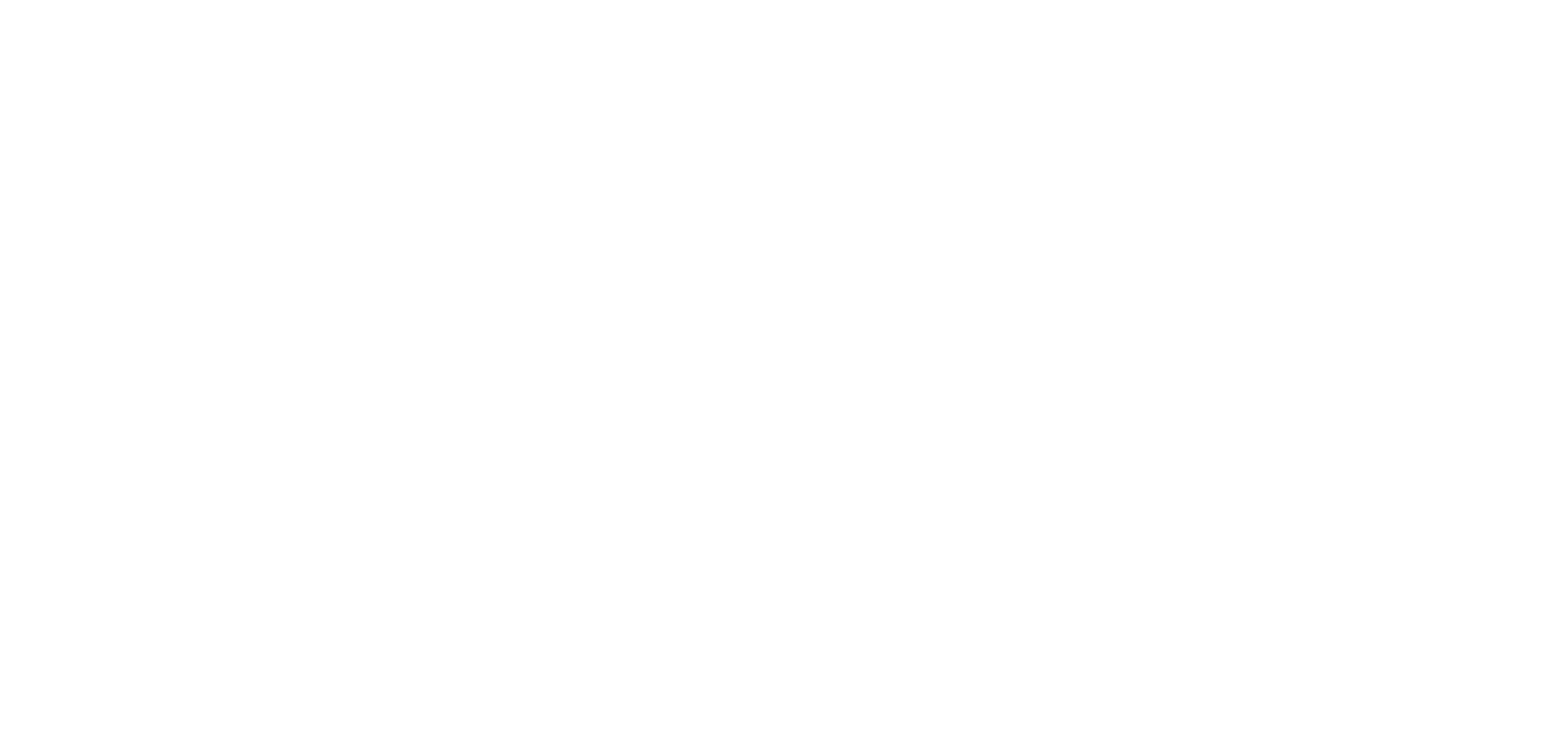
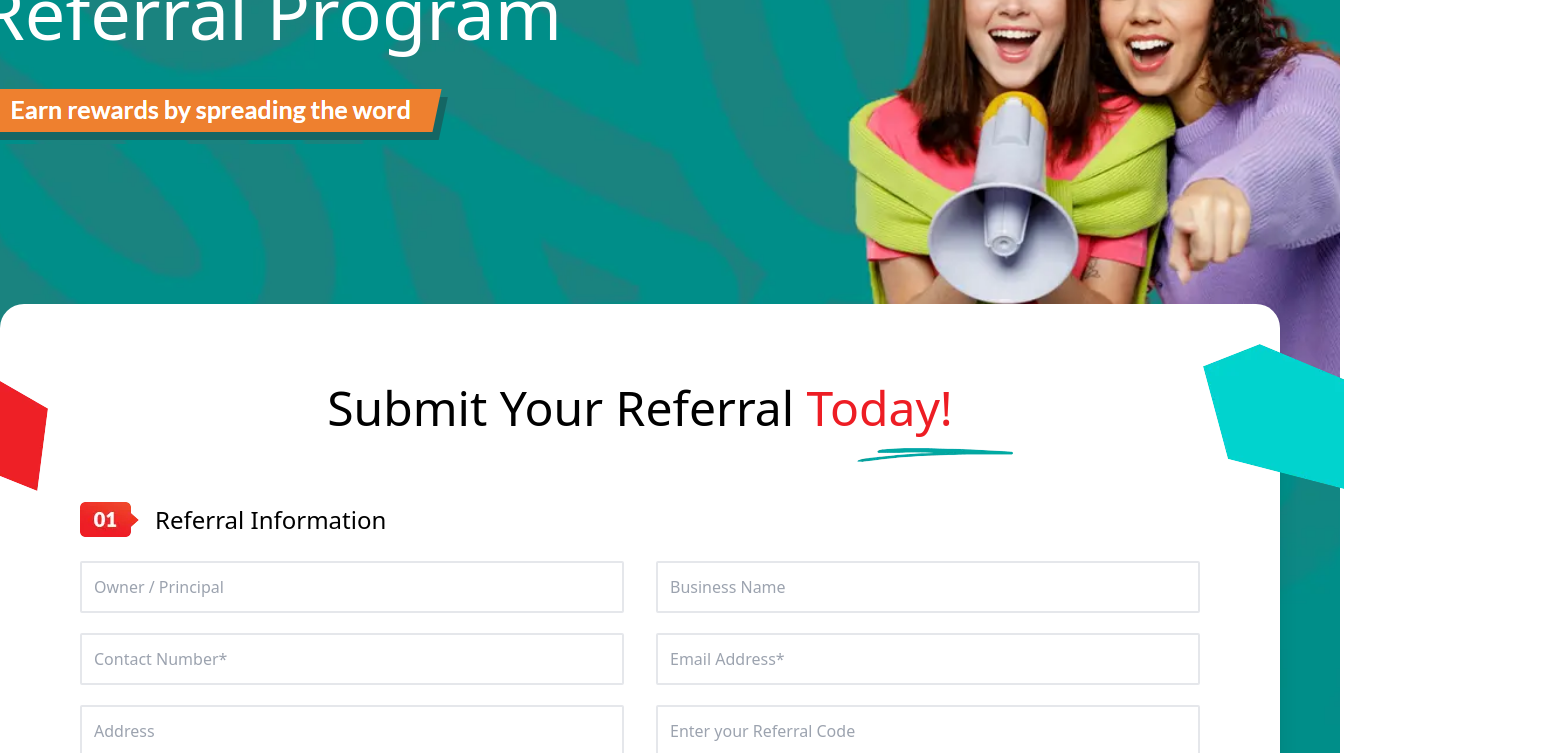
Before and after one commit to shrabontambuli/Vendrax, a React (Vite) app: page /submit-referral in a window 1280 px wide. Before the commit this address had no page. Shown: the part 344-1097 px from the top of the page, 1564 px wide, since content can reach past the window. Before the commit the page ends 800 px from the top, so only its background shows below. Built offline with nearby package versions, Linux system fonts and the light colour scheme.

Commit message:
create submit referral page

```diff
--- a/src/components/Footer.jsx
+++ b/src/components/Footer.jsx
@@ -75,7 +75,7 @@ const Footer = () => {
             <a href="/referral" className="hover:text-[#ee5028] transition-all">
               Referral Program
             </a>
-            <a href="/" className="hover:text-[#ee5028] transition-all">
+            <a href="/reseller" className="hover:text-[#ee5028] transition-all">
               ISO Reseller Program
             </a>
             <a href="/" className="hover:text-[#ee5028] transition-all">
--- a/src/components/Navbar.jsx
+++ b/src/components/Navbar.jsx
@@ -132,13 +132,13 @@ const Navbar = () => {
                       <Link to="/referral">Referral Program</Link>
                     </li>
                     <li className="hover:bg-[#00c6c0] text-xl border-b-2 md:border-b-2 pt-4 pb-2 md:pb-0">
-                      <Link to="/">ISO Reseller Program</Link>
+                      <Link to="/reseller">ISO Reseller Program</Link>
                     </li>
                     <li className="hover:bg-[#00c6c0] text-xl border-b-2 md:border-b-2 pt-4 pb-2 md:pb-0">
                       <Link to="/">Agent Revenue Share</Link>
                     </li>
                     <li className="hover:bg-[#00c6c0] text-xl border-b-2 md:border-b-2 pt-4 pb-2 md:pb-0">
-                      <Link to="/">Submit Referral</Link>
+                      <Link to="/submit-referral">Submit Referral</Link>
                     </li>
                   </ul>
                 </details>
@@ -210,13 +210,13 @@ const Navbar = () => {
                       <Link to="/referral">Referral Program</Link>
                     </li>
                     <li className="hover:bg-[#00c6c0] text-sm">
-                      <Link to="/">ISO Reseller Program</Link>
+                      <Link to="/reseller">ISO Reseller Program</Link>
                     </li>
                     <li className="hover:bg-[#00c6c0] text-sm">
                       <Link to="/">Agent Revenue Share</Link>
                     </li>
                     <li className="hover:bg-[#00c6c0] text-sm">
-                      <Link to="/">Submit Referral</Link>
+                      <Link to="/submit-referral">Submit Referral</Link>
                     </li>
                   </ul>
                 </details>
--- /dev/null
+++ b/src/components/Partnership/Reseller/ResellerBanner.jsx
@@ -0,0 +1,11 @@
+import React from 'react';
+
+const ResellerBanner = () => {
+    return (
+        <div>
+
+        </div>
+    );
+};
+
+export default ResellerBanner;
--- /dev/null
+++ b/src/components/Partnership/SubmitReferral/SubmitReferralForm.jsx
@@ -0,0 +1,139 @@
+import React from "react";
+
+const SubmitReferralForm = () => {
+  return (
+    <div className="pb-60 md:pb-[860px] lg:pb-[600px]">
+      <div
+        className="h-screen pt-40 lg:pt-52 relative"
+        style={{
+          backgroundImage: "url(/images/acc-banner.webp)",
+        }}
+      >
+        <div
+          className="w-[400px] md:w-[800px] lg:w-[1400px] mx-auto px-4 lg:px-10 pt-14 lg:pt-10 absolute right-2/4 transform translate-x-1/2"
+          style={{
+            backgroundImage: "url(/images/ref-ban.webp)",
+            backgroundRepeat: "no-repeat",
+            backgroundSize: "cover",
+          }}
+        >
+          <h1 className="text-2xl md:text-4xl lg:text-7xl text-white font-medium mb-10 lg:w-7/12">
+            Welcome to Vendrax Referral Program
+          </h1>
+          <img src="/images/earn.png" alt="img" />
+          <div className="mt-16 lg:mt-40">
+            <div className="shadow-xl max-w-screen-xl mx-auto p-8 md:p-20 bg-white rounded-3xl relative">
+              <h1 className="text-2xl lg:text-5xl text-center text-black font-medium mb-8">
+                Submit Your Referral{" "}
+                <span className="text-[#ed1d24]">Today!</span>
+              </h1>
+              <div className="w-full lg:w-10/12 flex justify-end -mt-4">
+                <img src="/images/head-bg3.webp" alt="icon" />
+              </div>
+              <div className="flex items-center gap-4 mt-10">
+                <img src="/images/one.webp" alt="icon" />
+                <h4 className="text-2xl text-black font-medium">
+                  Referral Information
+                </h4>
+              </div>
+              <form className="flex flex-col gap-5 mt-6">
+                <div className="flex items-center gap-8">
+                  <div className="w-full">
+                    <input
+                      type="text"
+                      placeholder="Owner / Principal"
+                      className="border-2 p-3 w-full bg-white rounded-sm focus:outline-none focus:ring-1 focus:ring-[#80bdff]"
+                    />
+                  </div>
+                  <div className="w-full">
+                    <input
+                      type="text"
+                      placeholder="Business Name"
+                      className="border-2 p-3 w-full bg-white rounded-sm focus:outline-none focus:ring-1 focus:ring-[#80bdff]"
+                    />
+                  </div>
+                </div>
+
+                <div className="flex items-center gap-8">
+                  <div className="w-full">
+                    <input
+                      type="text"
+                      placeholder="Contact Number*"
+                      className="border-2 p-3 w-full bg-white rounded-sm focus:outline-none focus:ring-1 focus:ring-[#80bdff]"
+                    />
+                  </div>
+                  <div className="w-full">
+                    <input
+                      type="email"
+                      placeholder="Email Address*"
+                      className="border-2 p-3 w-full bg-white rounded-sm focus:outline-none focus:ring-1 focus:ring-[#80bdff]"
+                    />
+                  </div>
+                </div>
+                <div className="flex items-center gap-8">
+                  <div className="w-full">
+                    <input
+                      type="text"
+                      placeholder="Address"
+                      className="border-2 p-3 w-full bg-white rounded-sm focus:outline-none focus:ring-1 focus:ring-[#80bdff]"
+                    />
+                  </div>
+                  <div className="w-full">
+                    <input
+                      type="email"
+                      placeholder="Enter your Referral Code"
+                      className="border-2 p-3 w-full bg-white rounded-sm focus:outline-none focus:ring-1 focus:ring-[#80bdff]"
+                    />
+                  </div>
+                </div>
+
+                <div>
+                  <div className="w-full">
+                    <textarea
+                      placeholder="Instructions"
+                      className="w-full bg-white border-2 p-3 rounded-sm focus:outline-none focus:ring-1 focus:ring-[#80bdff] resize-none"
+                      rows="4"
+                    />
+                  </div>
+                </div>
+
+                <div className="mt-8">
+                  <button className="flex items-center justify-center bg-[#e53e29] text-white font-semibold px-6 py-4 rounded-full hover:bg-[#00c6c0] transition-all w-64 text-lg relative uppercase mx-auto">
+                    Submit Now
+                    <img
+                      className="absolute -right-3"
+                      src="/images/red-btn.webp"
+                      alt=""
+                    />
+                  </button>
+                </div>
+              </form>
+              <img
+                className="absolute hidden lg:flex top-10 lg:-right-16"
+                src="/images/cont-bg2.webp"
+                alt="icon"
+              />
+              <img
+                className="absolute hidden lg:flex top-10 lg:-left-16"
+                src="/images/cont-bg1.webp"
+                alt="icon"
+              />
+              <img
+                className="absolute -z-10 hidden lg:flex -bottom-2 lg:-left-36"
+                src="/images/cont-bg3.webp"
+                alt="icon"
+              />
+              <img
+                className="absolute -z-10 hidden lg:flex -bottom-10 lg:-right-36"
+                src="/images/cont-bg5.webp"
+                alt="icon"
+              />
+            </div>
+          </div>
+        </div>
+      </div>
+    </div>
+  );
+};
+
+export default SubmitReferralForm;
--- a/src/layouts/MainLayOut.jsx
+++ b/src/layouts/MainLayOut.jsx
@@ -21,7 +21,6 @@ const MainLayOut = () => {
         <Footer />
       </div>
     </div>
-    // Referral
   );
 };
 
--- /dev/null
+++ b/src/pages/Reseller.jsx
@@ -0,0 +1,15 @@
+import React, { useEffect } from 'react';
+import ResellerBanner from '../components/Partnership/Reseller/ResellerBanner';
+
+const Reseller = () => {
+    useEffect(() => {
+        window.scrollTo({ top: 0, behavior: "auto" });
+      }, []);
+    return (
+        <>
+          <ResellerBanner/>
+        </>
+    );
+};
+
+export default Reseller;
--- /dev/null
+++ b/src/pages/SubmitReferral.jsx
@@ -0,0 +1,15 @@
+import React, { useEffect } from 'react';
+import SubmitReferralForm from '../components/Partnership/SubmitReferral/SubmitReferralForm';
+
+const SubmitReferral = () => {
+    useEffect(() => {
+            window.scrollTo({ top: 0, behavior: "auto" });
+          }, []);
+    return (
+        <>
+          <SubmitReferralForm/>
+        </>
+    );
+};
+
+export default SubmitReferral;
```
Also changed, not shown: src/routes/routes.jsx (+11 -0 lines).
